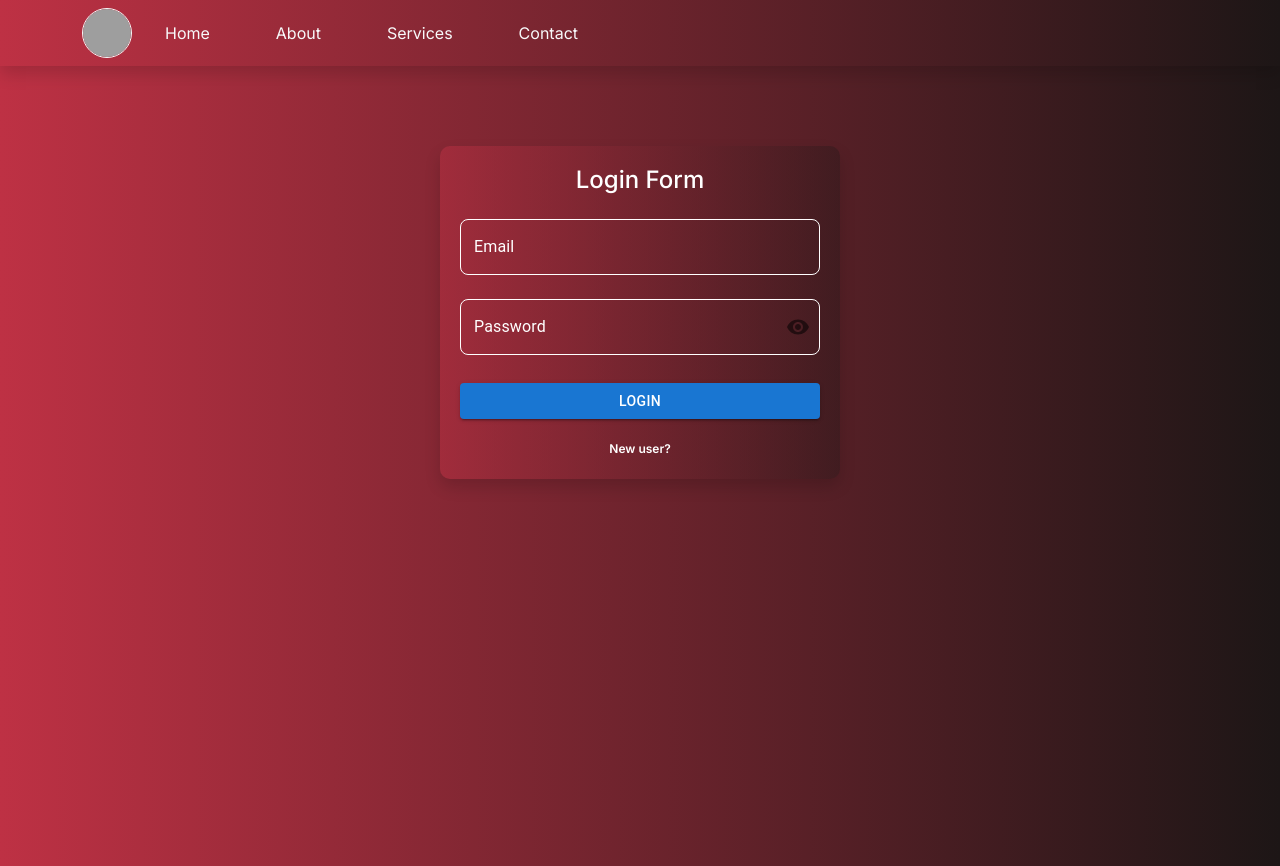
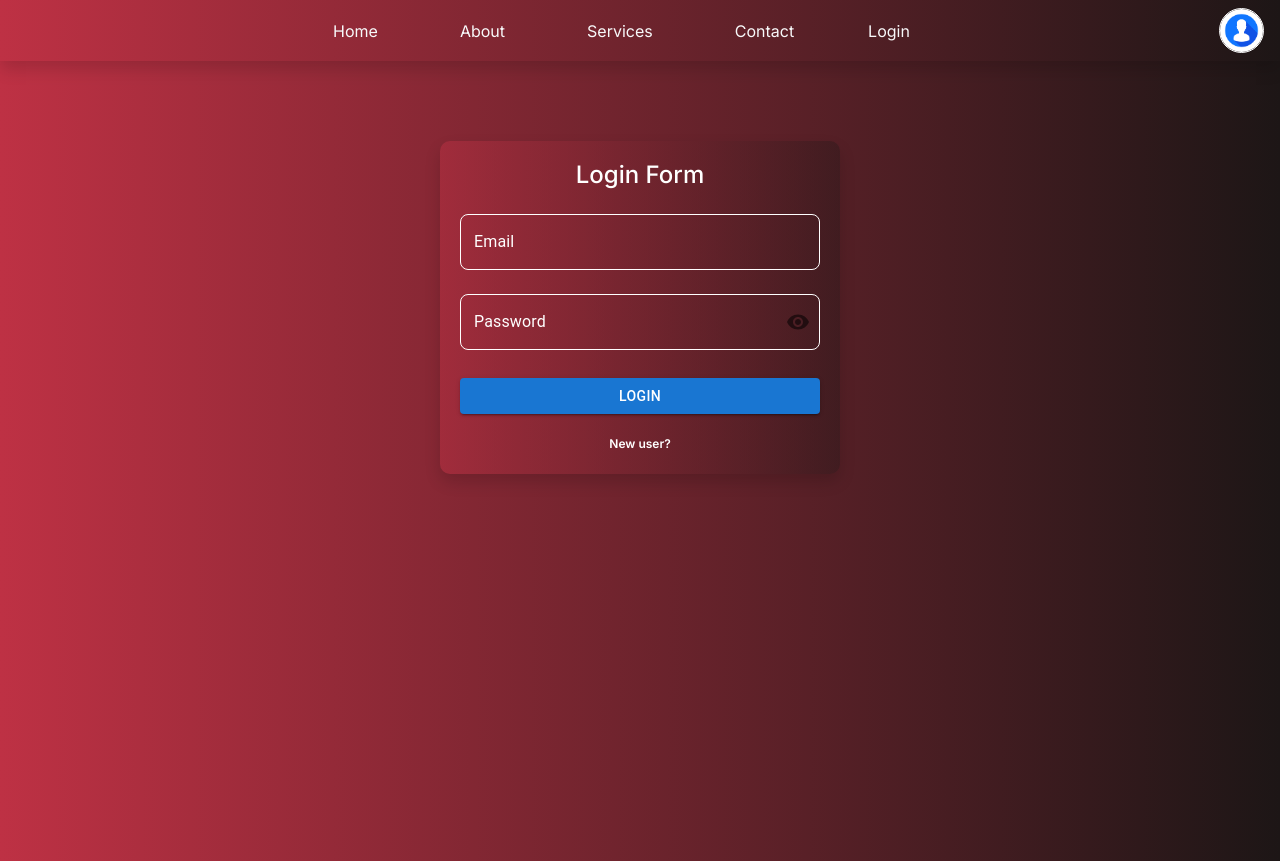
Before and after one commit to shadabshaikh247302/todo_server, a Next.js app in the folder client/: page /Auth/login in a window 1280 px wide. Built offline with nearby package versions, Linux system fonts and the light colour scheme; no server answers; grey boxes are pictures that could not be loaded.

Commit message:
complete todo and backend

```diff
--- a/client/src/app/Auth/Signin/Signin.jsx
+++ b/client/src/app/Auth/Signin/Signin.jsx
@@ -65,9 +65,10 @@ export const Signin = ({ setMode }) => {
       className="shadow row justify-content-center"
       style={{
         borderRadius: "10px",
-        maxWidth: "90%",
+        maxWidth: "700px",
         background: "linear-gradient(90deg, rgba(190, 49, 68, 0.47), rgba(29, 22, 22, 0.36))",
         paddingTop: "20px",
+
         paddingBottom: "20px",
         // marginTop: "-10vh",
       }}
@@ -164,7 +165,7 @@ export const Signin = ({ setMode }) => {
 
       <div className="text-center mt-3">
         <button
-          onClick={() => router.push("Login")}
+          onClick={() => router.push("login")}
           style={{
             backgroundColor: "transparent",
             fontWeight: "600",
--- a/client/src/app/Auth/login/page.js
+++ b/client/src/app/Auth/login/page.js
@@ -5,7 +5,7 @@ import { Login } from './Login'
 const page = () => {
   return (
     <div
-    style={{width:'100vw',height:'100vh',display:'flex',justifyContent:'center',alignItems:'center',border:'0px solid black',background: "linear-gradient(90deg, #BE3144, #1D1616)"}}
+    style={{height:'100vh',display:'flex',justifyContent:'center',alignItems:'center',border:'0px solid black',background: "linear-gradient(90deg, #BE3144, #1D1616)"}}
     >
       <Login/>
     </div>
--- a/client/src/app/component/Daliy/Today.jsx
+++ b/client/src/app/component/Daliy/Today.jsx
@@ -5,12 +5,10 @@ import { Stick } from "next/font/google";
 import React, { useContext, useEffect } from "react";
 import toast from "react-hot-toast";
 export const Today = ({ moveTaskHandler, fetchTodos,setLoading }) => {
-  const { state, deleteTodos,moveToTomorrow } = useContext(DailyContext);
-  // const { AuthData } = useContext(Authcontext);
-  console.log(state)
+const { state, deleteTodos,moveToTomorrow } = useContext(DailyContext);
 
   async function handleDelete(id) {
-    // console.log(id)
+
     const status = await deleteTodos(id);
     const isConfirmed = window.confirm("Are you sure you want to delete this task?");
     // console.log(status)
--- a/client/src/app/component/Home/Main_component.jsx
+++ b/client/src/app/component/Home/Main_component.jsx
@@ -4,7 +4,7 @@ import { useRouter } from "next/navigation";
 import { MonthlyContext } from "@/app/Context/MonthlyContext";
 // import { Navbar } from "../navbar/Navbar";
 
-export const Main_component = ({setCompo }) =>  {
+export const  Main_component = ({setCompo }) =>  {
   const router = useRouter();
 
   const { Planning } = useContext(MonthlyContext);
--- a/client/src/app/component/navbar/Navbar.jsx
+++ b/client/src/app/component/navbar/Navbar.jsx
@@ -4,43 +4,84 @@ import { useRouter } from "next/navigation";
 import Link from "next/link";
 import { FaBars, FaTimes } from "react-icons/fa";
 import { motion, AnimatePresence } from "framer-motion";
-import { BlurCircular } from "@mui/icons-material";
 import { Authcontext } from "@/app/Context/AuthContext";
 
 export const Navbar = () => {
+  const { AuthData } = useContext(Authcontext);
   const [authModel, setAuthModel] = useState(false);
   const [isMobileMenuOpen, setIsMobileMenuOpen] = useState(false);
   const router = useRouter();
-  const [data,setData]=useState()
-  function logoutHandler(){
-    alert("asdf")
-    localStorage.removeItem("userData")
-    router.push('/')
+  const [isMounted, setIsMounted] = useState(false);
+  useEffect(() => {
+    setIsMounted(true); // Ensures it only renders on the client
+  }, []);
+  function logoutHandler() {
+    localStorage.removeItem("userData");
+    window.location.reload()
+    router.push("/");
   }
-  const {getDataById} = useContext(Authcontext)
-  // const token = JSON.parse(localStorage.getItem("userData"))
 
   return (
-    <nav
-      className="navbar navbar-expand-lg shadow"
-      style={{ background: "linear-gradient(90deg, #BE3144, #1D1616)" }}
+    <nav className="navbar navbar-expand-lg shadow px-3"
+      style={{ background: "linear-gradient(90deg, #BE3144, #1D1616)" }}>
+
+      {/* Left Side (Logo + Toggle Button) */}
+      <div className="d-flex align-items-center justify-content-between w-100">
+
+        {/* Mobile Menu Toggle */}
+        <button
+          className="navbar-toggler border-0"
+          type="button"
+          onClick={() => setIsMobileMenuOpen(!isMobileMenuOpen)}
+          aria-label="Toggle navigation"
         >
-      <div className="container">
-        {/* Logo */}
+          {isMobileMenuOpen ? <FaTimes className="text-light" size={24} /> : <FaBars className="text-light" size={24} />}
+        </button>
+
+        {/* Desktop Menu */}
+        <div className="collapse navbar-collapse d-none d-lg-flex justify-content-center">
+          <ul className="navbar-nav">
+            <li className="nav-item mx-2">
+              <Link className="nav-link text-light" href="/">Home</Link>
+            </li>
+            <li className="nav-item mx-2">
+              <Link className="nav-link text-light" href="#">About</Link>
+            </li>
+            <li className="nav-item mx-2">
+              <Link className="nav-link text-light" href="#">Services</Link>
+            </li>
+            <li className="nav-item mx-2">
+            <Link className="nav-link text-light" href="#">Contact</Link>
+            </li>
+            <li>
+              <Link href="/Auth/login" className="nav-link text-light">Login</Link>
+            </li>
+          </ul>
+        </div>
+
+        {/* Profile Section */}
+        <div className="d-flex align-items-center">
+        {isMounted && AuthData.name && (
+        <p className="my-0 px-3 text-light text-capitalize">
+          Hi, {AuthData.name}
+        </p>
+      )}
+          {isMounted && (
   <img
     onClick={() => setAuthModel((prev) => !prev)}
     className="rounded-circle border border-light"
-            src="`${data/profilePicture}`"
+    src={AuthData?.image || "/profile.jpg"}
     alt="Profile"
-            width="50"
-            height="50"
-            style={{ cursor: "pointer" }}
+    width="45"
+    height="45"
+    style={{ cursor: "pointer", objectFit: "cover" }}
   />
+)}
+        </div>
 
-        {/* Navbar Toggler */}
+      </div>
 
-
-        {/* Mobile Menu with Animation & Background Color */}
+      {/* Mobile Menu with Animation */}
       <AnimatePresence>
         {isMobileMenuOpen && (
           <motion.div
@@ -48,68 +89,34 @@ export const Navbar = () => {
             animate={{ opacity: 1, y: 0 }}
             exit={{ opacity: 0, y: -20 }}
             transition={{ duration: 0.2 }}
-              className="w-100 position-absolute top-100 start-0 end-0"
-              style={{  backdropFilter: "blur(10px)",borderRadius:'0px 0px 20px 20px',boxShadow:"-1px 8px 8px rgba(0, 0, 0, 0.48) " , color: "white" }}
-            >
-            <ul className=" navbar-nav text-center" >
+            className="w-100 position-absolute top-100 start-0 end-0 d-lg-none"
+            style={{
+              zIndex:"100",
+              backdropFilter: "blur(10px)",
+              borderRadius: "0px 0px 20px 20px",
+              boxShadow: "-1px 8px 8px rgba(0, 0, 0, 0.44)",
+              // background: "rgba(0,0,0,0.8)",
+              color: "white"
+            }}>
+            <ul className="navbar-nav text-center">
               <li className="nav-item">
-    <Link className="nav-link text-light" href="/">
-      Home
-    </Link>
+                <Link className="nav-link text-light" href="/">Home</Link>
               </li>
               <li className="nav-item">
-    <Link className="nav-link text-light" href="#">
-      About
-    </Link>
+                <Link className="nav-link text-light" href="/about">About</Link>
               </li>
               <li className="nav-item">
-    <Link className="nav-link text-light" href="#">
-      Services
-    </Link>
+                <Link className="nav-link text-light" href="/services">Services</Link>
               </li>
               <li className="nav-item">
-    <Link className="nav-link text-light" href="#">
-      Contact
-    </Link>
+                <Link className="nav-link text-light" href="/contact">Contact</Link>
               </li>
             </ul>
-
           </motion.div>
         )}
       </AnimatePresence>
 
-        {/* Desktop Menu */}
-        <div className="collapse navbar-collapse d-none d-lg-block">
-          <ul className="navbar-nav me-auto">
-            <li className="nav-item">
-              <Link className="nav-link text-light" href="/">
-                Home
-              </Link>
-            </li>
-            <li className="nav-item">
-              <Link className="nav-link text-light" href="/about">
-                About
-              </Link>
-            </li>
-            <li className="nav-item">
-              <Link className="nav-link text-light" href="/services">
-                Services
-              </Link>
-            </li>
-            <li className="nav-item">
-              <Link className="nav-link text-light" href="/contact">
-                Contact
-              </Link>
-            </li>
-
-          </ul>
-        </div>
-
-
-
-        {/* Profile Dropdown with Background Color */}
-        <div className="position-relative">
-
+      {/* Auth Dropdown */}
       <AnimatePresence>
         {authModel && (
           <motion.div
@@ -118,46 +125,17 @@ export const Navbar = () => {
             exit={{ opacity: 0, y: -10 }}
             transition={{ duration: 0.3 }}
             className="dropdown-menu show mt-2 p-2 shadow position-absolute"
-                style={{ right: 0, background: "#BE3144", color: "white" }}
-              >
-                <button
-                  className="dropdown-item text-light"
-                  style={{ background: "transparent" }}
-                  onClick={() => router.push("/Auth/login")}
-                >
-                  Login
-                </button>
-                <button
-                  className="dropdown-item text-light"
-                  style={{ background: "transparent" }}
-                  onClick={() => router.push("/Auth/Signin")}
-                >
-                  Sign In
-                </button>
-                <button
-                  className="dropdown-item text-light"
-                  style={{ background: "transparent" }}
-                  onClick={() => logoutHandler()}
-                >
+            style={{ right: 10, top: 50, background: "#BE3144", color: "white" }}>
+
+
+              <button className="dropdown-item" style={{ background: "transparent",border:"none",outline:"none",color:"white" }} onClick={logoutHandler}>
               Logout
               </button>
+
           </motion.div>
         )}
-             <button
-          className="navbar-toggler border-0"
-          type="button"
-          onClick={() => setIsMobileMenuOpen(!isMobileMenuOpen)}
-          aria-label="Toggle navigation"
-        >
-          {isMobileMenuOpen ? (
-            <FaTimes className="text-light" size={24} />
-          ) : (
-            <FaBars className="text-light" size={24} />
-          )}
-        </button>
       </AnimatePresence>
-        </div>
-      </div>
+
     </nav>
   );
 };
--- a/client/src/app/globals.css
+++ b/client/src/app/globals.css
@@ -19,6 +19,7 @@
     border-bottom: 1px solid black;
 }
 .auth button:hover{
+    /* background-image: url(); */
     background-color: rgb(17, 215, 255);
     color: white;
     font-weight: 600;
--- a/client/src/utils/config.js
+++ b/client/src/utils/config.js
@@ -1,5 +1,4 @@
 import { ENV } from "./constants";
 
 export const config={
-    CURRENT_ENV:ENV.prod
-}
+    CURRENT_ENV:ENV.dev}
```
Also changed, not shown: client/src/app/Auth/login/Login.jsx (+4 -8 lines), client/src/app/page.js (+12 -6 lines), client/public/profile.jpg (added), 1 other file (tests, documents, lock files or other folders). Lines whose indentation alone changed are shown as unchanged.
